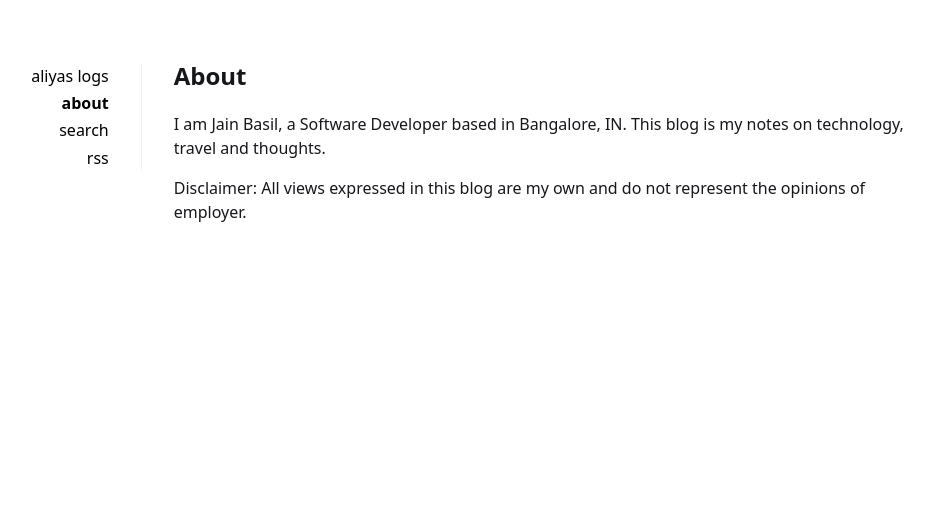
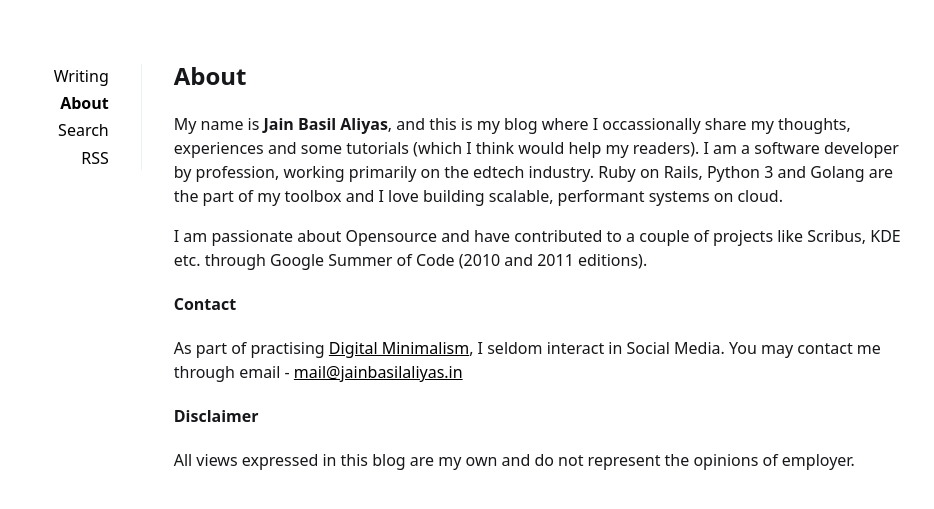
Before and after one commit to iiqrah/blog, a Jekyll site: the page built from _pages/about.md, in a window 1280 px wide. Shown: the top 509 px of the page, without its empty margins (179-1113 px from the left). Built offline with Jekyll 4.4.1, drawn with Linux system fonts in a browser that asks for light colours.

Commit message:
Fix menu

```diff
--- a/_data/navigation.yml
+++ b/_data/navigation.yml
@@ -1,9 +1,9 @@
 links:
-- title: aliyas logs
+- title: Writing
   url: /
-- title: about
+- title: About
   url: /about
-- title: search
+- title: Search
   url: /search
-- title: rss
+- title: RSS
   url: /atom.xml
--- a/_pages/about.md
+++ b/_pages/about.md
@@ -3,6 +3,12 @@ layout: page
 title: About
 ---
 
-I am Jain Basil, a Software Developer based in Bangalore, IN. This blog is my notes on technology, travel and thoughts.
+My name is **Jain Basil Aliyas**, and this is my blog where I occassionally share my thoughts, experiences and some tutorials (which I think would help my readers). I am a software developer by profession, working primarily on the edtech industry. Ruby on Rails, Python 3 and Golang are the part of my toolbox and I love building scalable, performant systems on cloud.
 
-Disclaimer: All views expressed in this blog are my own and do not represent the opinions of employer.
+I am passionate about Opensource and have contributed to a couple of projects like Scribus, KDE etc. through Google Summer of Code (2010 and 2011 editions).
+
+#### Contact
+As part of practising [Digital Minimalism](https://www.calnewport.com/books/digital-minimalism/), I seldom interact in Social Media. You may contact me through email - [mail@jainbasilaliyas.in](mailto:mail@jainbasilaliyas.in)
+
+#### Disclaimer
+All views expressed in this blog are my own and do not represent the opinions of employer.
```
